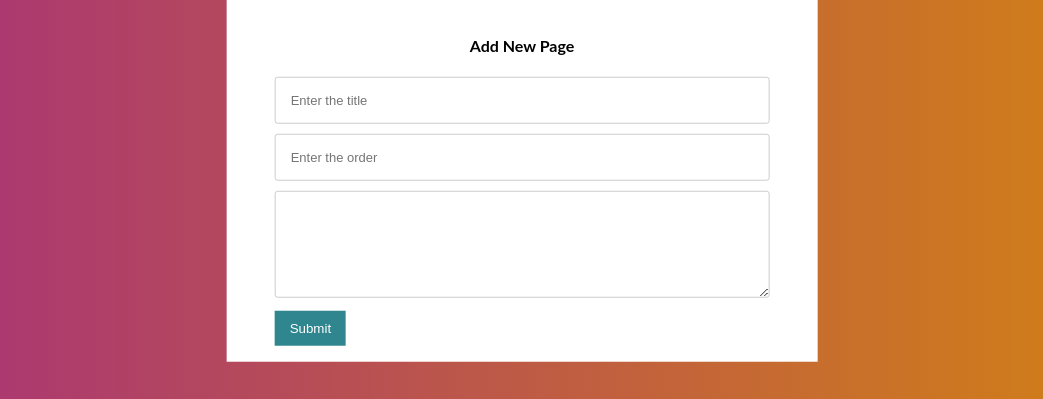
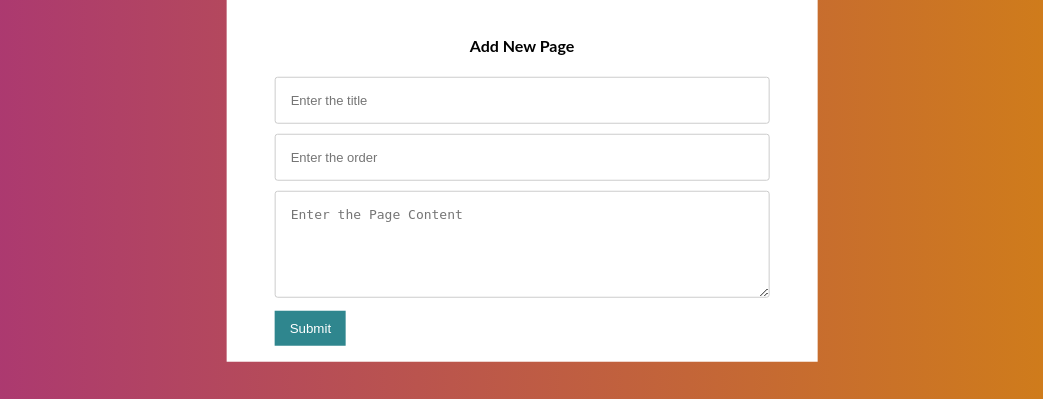
Before and after one commit to Karthik-0/pages_app, a Django app: page /add/ in a window 1280 px wide. Shown: the part 220-619 px from the top of the page, without its empty margins (118-1161 px from the left). Run offline with Django 3.2, Linux system fonts and the light colour scheme.

Commit message:
Add placeholder for textarea

```diff
--- a/pagesapp/templates/add.html
+++ b/pagesapp/templates/add.html
@@ -57,7 +57,7 @@ Add New Page
     {% csrf_token %}
         <input type="text" placeholder="Enter the title" name="title"><br/>
         <input type="number" placeholder="Enter the order" name="ordering">
-        <textarea name="content" id="" rows="5"></textarea>
+        <textarea name="content"  placeholder="Enter the Page Content" id="" rows="5"></textarea>
         <button type="submit">Submit</button>
     </form>
 </div>
```
